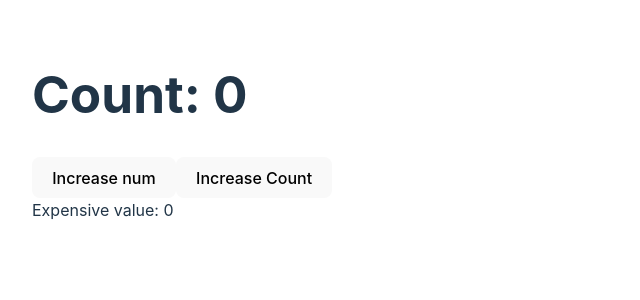
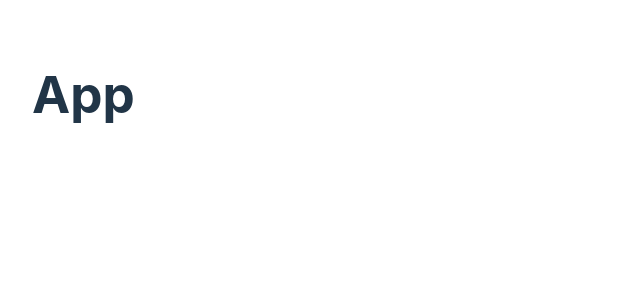
Before and after one commit to abdulmoiz99/reactTestBench, a React (Vite) app: page / in a window 1280 px wide. Shown: the top 300 px of the page, without its empty margins (0-640 px from the left). Built offline with nearby package versions, Linux system fonts and the light colour scheme.

Commit message:
Code cleanup

```diff
--- a/src/App.tsx
+++ b/src/App.tsx
@@ -1,10 +1,9 @@
 import './App.css';
-import MemoHook from './MemoHook';
 function App() {
 
   return (
     <>
-      <MemoHook />
+      <h1>App</h1>
     </>
   );
 }
--- a/src/ExpensiveComponent.tsx
+++ /dev/null
@@ -1,17 +0,0 @@
-import { useMemo } from "react";
-
-export default function ExpensiveComponent({ num }: { num: number }) {
-    // Memoize the result of the expensive calculation
-    const computedValue = useMemo(() => {
-        console.log('Expensive calculation running...');
-        // Simulate an expensive calculation
-        let result = 0;
-        for (let i = 0; i < 1000000000; i++) {
-            result += i * num;
-        }
-        return result;
-    }, [num])
-    return (
-        <div>Expensive value: {computedValue}</div>
-    );
-}
--- a/src/MemoHook.tsx
+++ /dev/null
@@ -1,17 +0,0 @@
-import { useState } from "react";
-import ExpensiveComponent from "./ExpensiveComponent";
-
-export default function MemoHook() {
-    const [num, setNum] = useState(0);
-    const [count, setCount] = useState(0);
-    return (
-        <>
-            <div>
-                <h1>Count: {count}</h1>
-                <button onClick={() => setNum(num + 1)}>Increase num</button>
-                <button onClick={() => setCount(count + 1)}>Increase Count</button>
-            </div>
-            <ExpensiveComponent num={num} />
-        </>
-    )
-}
```
Also changed, not shown: src/CallbackHook.tsx (deleted, +0 -19 lines), src/Home.tsx (deleted, +0 -16 lines), src/Login.tsx (deleted, +0 -20 lines), src/ThemeContext.tsx (deleted, +0 -8 lines), src/ThemeProvider.tsx (deleted, +0 -25 lines), src/Todos.tsx (deleted, +0 -15 lines), src/reducer.ts (deleted, +0 -20 lines).
